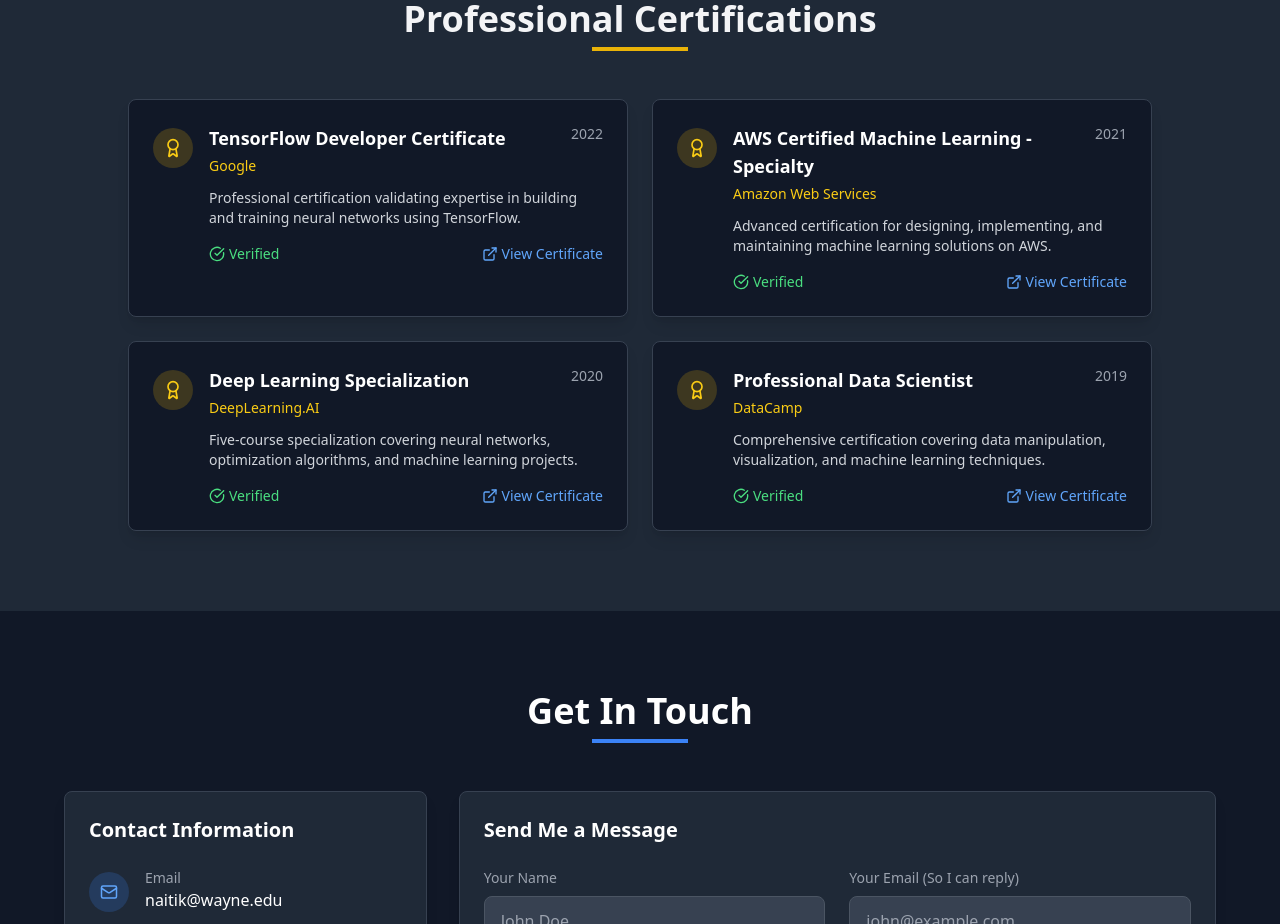
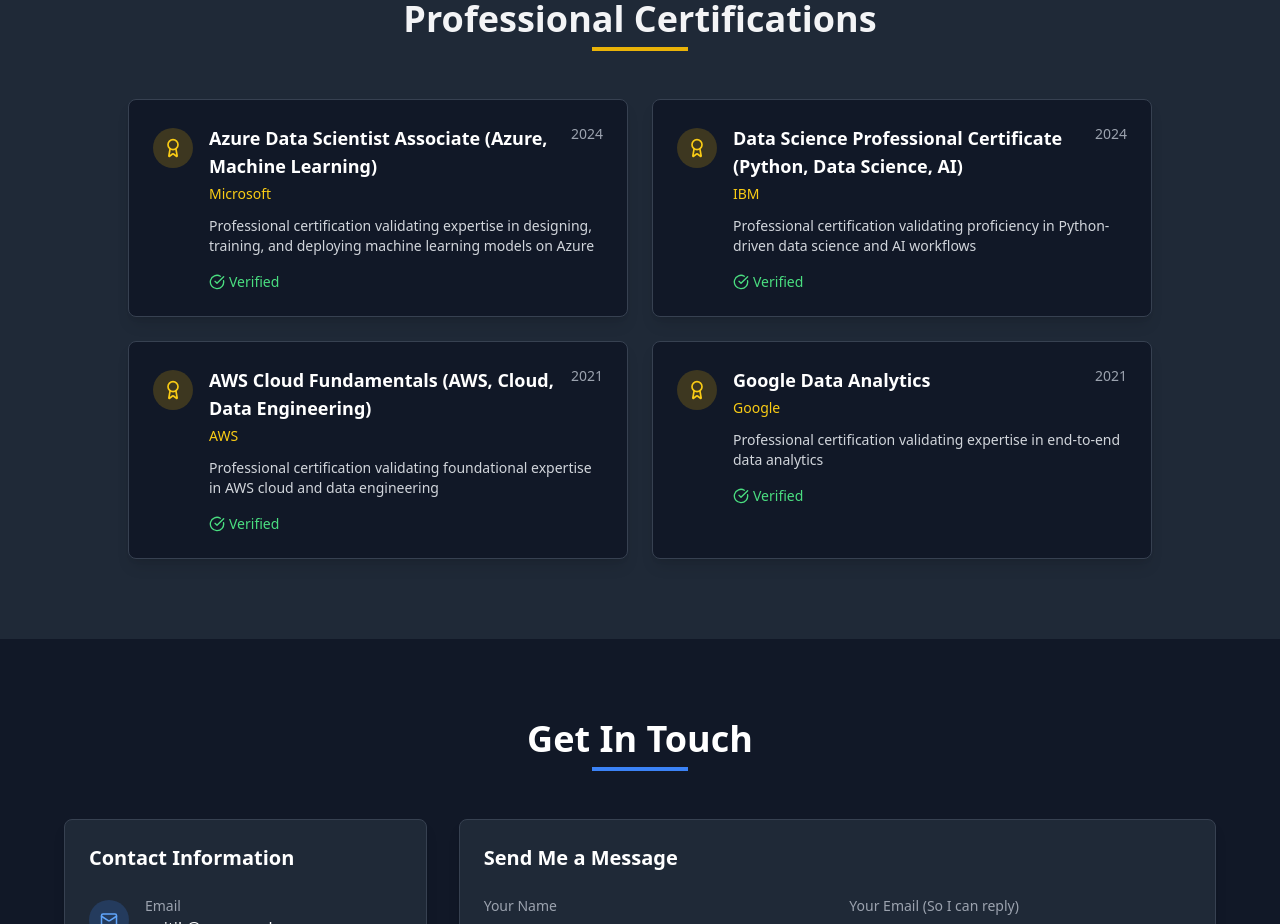
Before and after one commit to naitik2314/Portfolio-website, a React (Vite) app: page / in a window 1280 px wide. Shown: the part 4460-5384 px from the top of the page. Built offline with nearby package versions, Linux system fonts and the light colour scheme.

Commit message:
Update Certifications.tsx

```diff
--- a/src/components/Certifications.tsx
+++ b/src/components/Certifications.tsx
@@ -2,25 +2,25 @@
 import { motion, useInView } from 'framer-motion';
 import { AwardIcon, CheckCircleIcon, ExternalLinkIcon } from 'lucide-react';
 const certifications = [{
-  title: 'TensorFlow Developer Certificate',
+  title: 'Azure Data Scientist Associate (Azure, Machine Learning)',
+  issuer: 'Microsoft',
+  date: '2024',
+  description: 'Professional certification validating expertise in designing, training, and deploying machine learning models on Azure'
+}, {
+  title: 'Data Science Professional Certificate (Python, Data Science, AI)',
+  issuer: 'IBM',
+  date: '2024',
+  description: 'Professional certification validating proficiency in Python-driven data science and AI workflows'
+}, {
+  title: 'AWS Cloud Fundamentals (AWS, Cloud, Data Engineering)',
+  issuer: 'AWS',
+  date: '2021',
+  description: 'Professional certification validating foundational expertise in AWS cloud and data engineering'
+}, {
+  title: 'Google Data Analytics',
   issuer: 'Google',
-  date: '2022',
-  description: 'Professional certification validating expertise in building and training neural networks using TensorFlow.'
-}, {
-  title: 'AWS Certified Machine Learning - Specialty',
-  issuer: 'Amazon Web Services',
   date: '2021',
-  description: 'Advanced certification for designing, implementing, and maintaining machine learning solutions on AWS.'
-}, {
-  title: 'Deep Learning Specialization',
-  issuer: 'DeepLearning.AI',
-  date: '2020',
-  description: 'Five-course specialization covering neural networks, optimization algorithms, and machine learning projects.'
-}, {
-  title: 'Professional Data Scientist',
-  issuer: 'DataCamp',
-  date: '2019',
-  description: 'Comprehensive certification covering data manipulation, visualization, and machine learning techniques.'
+  description: 'Professional certification validating expertise in end-to-end data analytics'
 }];
 const Certifications = () => {
   const ref = useRef(null);
@@ -79,10 +79,6 @@
                         <CheckCircleIcon size={16} />
                         <span>Verified</span>
                       </div>
-                      <a href="#" className="text-blue-400 hover:text-blue-300 flex items-center gap-1 text-sm">
-                        <ExternalLinkIcon size={16} />
-                        <span>View Certificate</span>
-                      </a>
                     </div>
                   </div>
                 </div>
```
